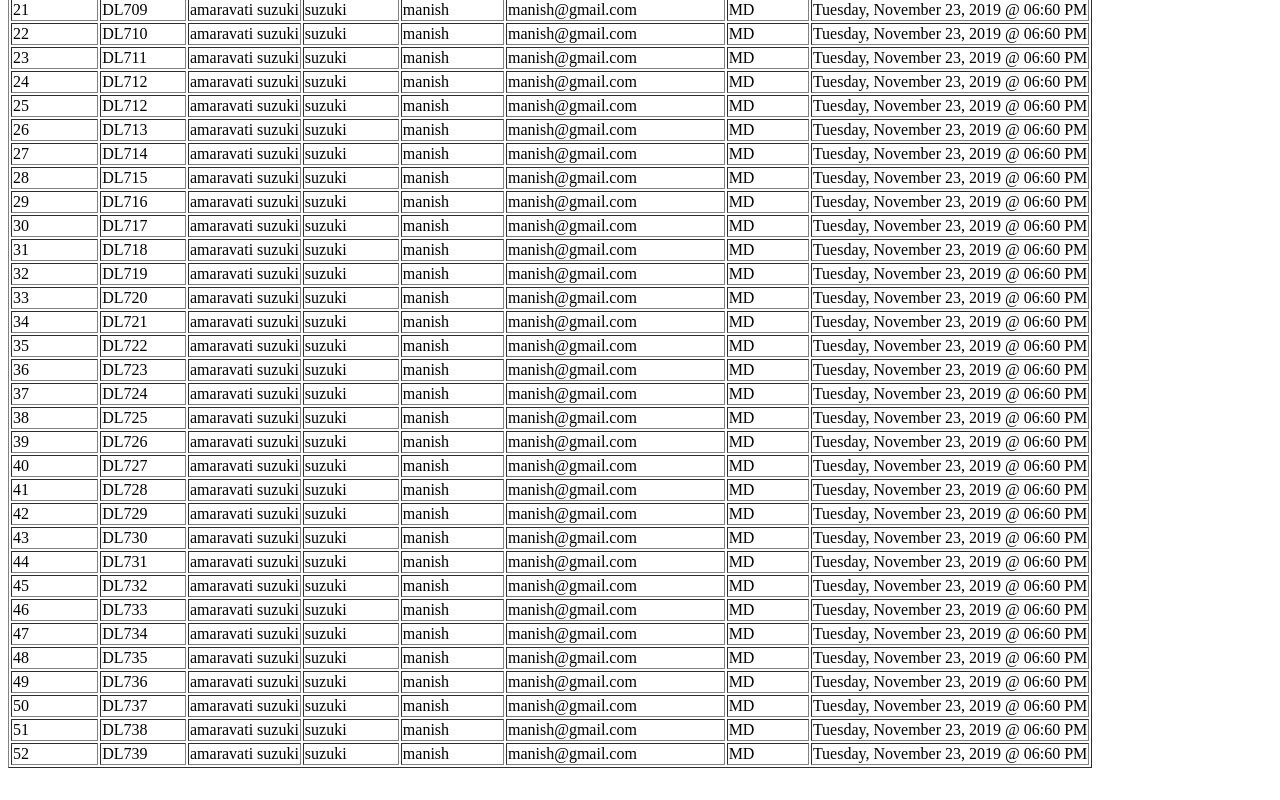
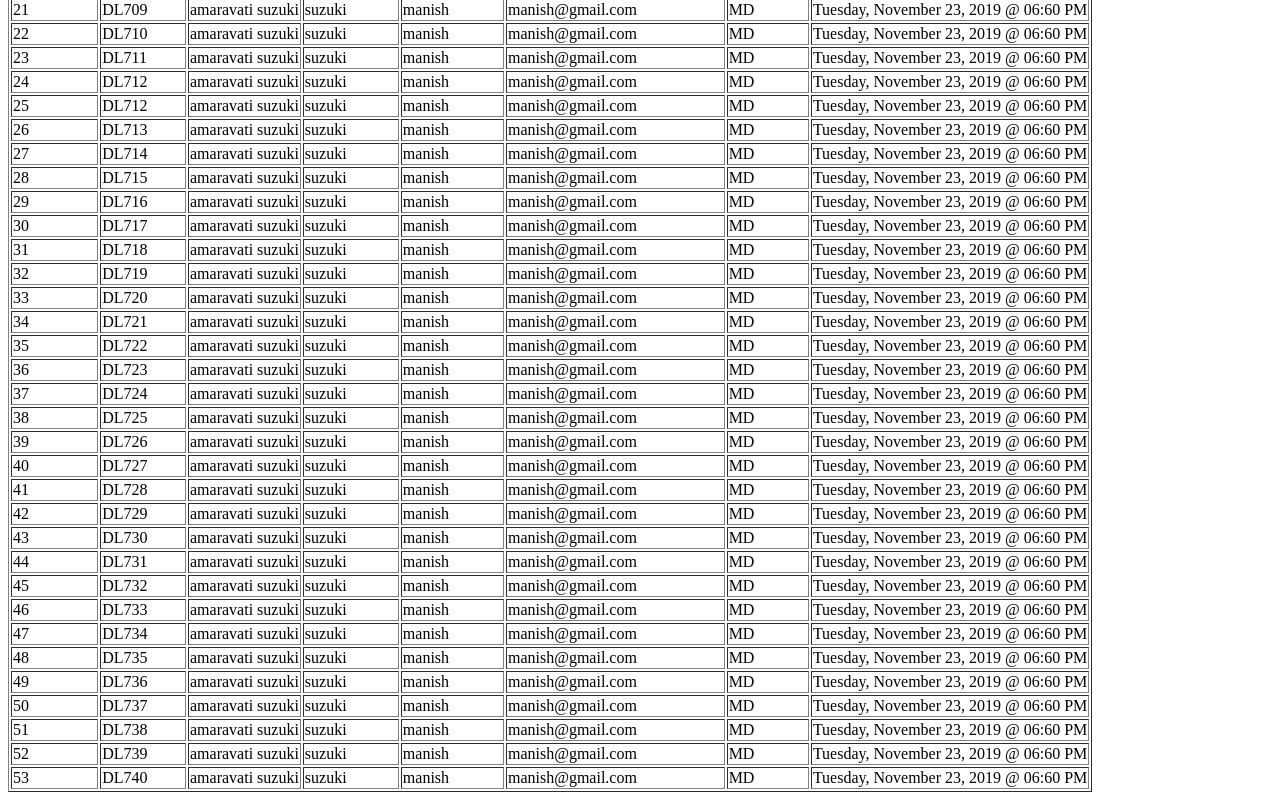
Before and after one commit to tanyasekhar/PLT-tnc, a plain HTML site: page index.html in a window 1280 px wide. Shown: the part 516-1316 px from the top of the page. Before the commit the page ends 1292 px from the top, so only its background shows below. Drawn offline with Linux system fonts and the light colour scheme.

Commit message:
Update index.html

```diff
--- a/index.html
+++ b/index.html
@@ -586,6 +586,17 @@
                     <td>Tuesday, November 23, 2019 @ 06:60 PM</td>
                 </tr>
 
+                <tr>
+                    <td>53</td>
+                    <td>DL740</td>
+                    <td>amaravati suzuki</td>
+                    <td>suzuki</td>
+                    <td>manish</td>
+                    <td>manish@gmail.com</td>
+                    <td>MD</td>
+                    <td>Tuesday, November 23, 2019 @ 06:60 PM</td>
+                </tr>
+
 
             </tbody>
         </table>
```
